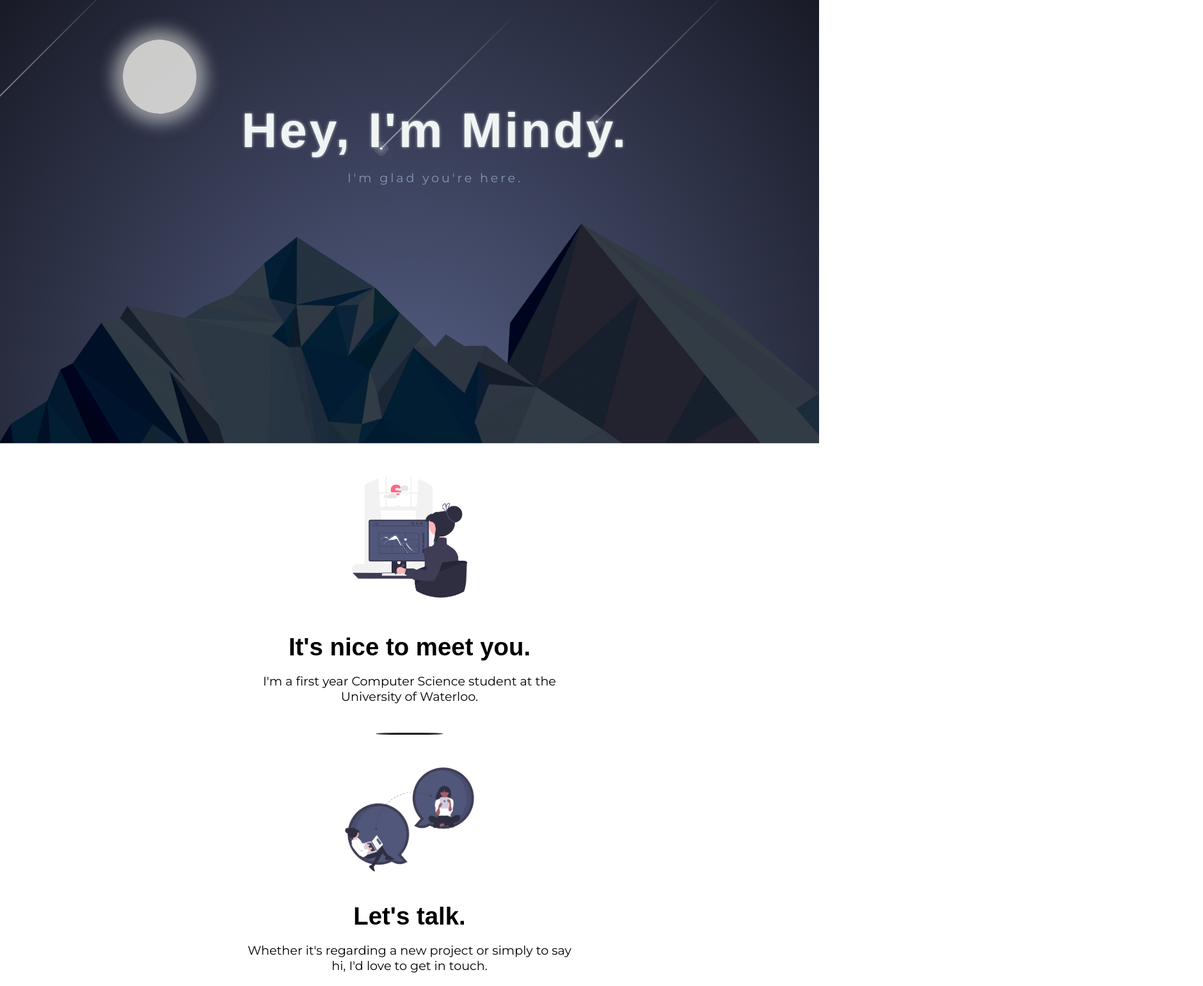
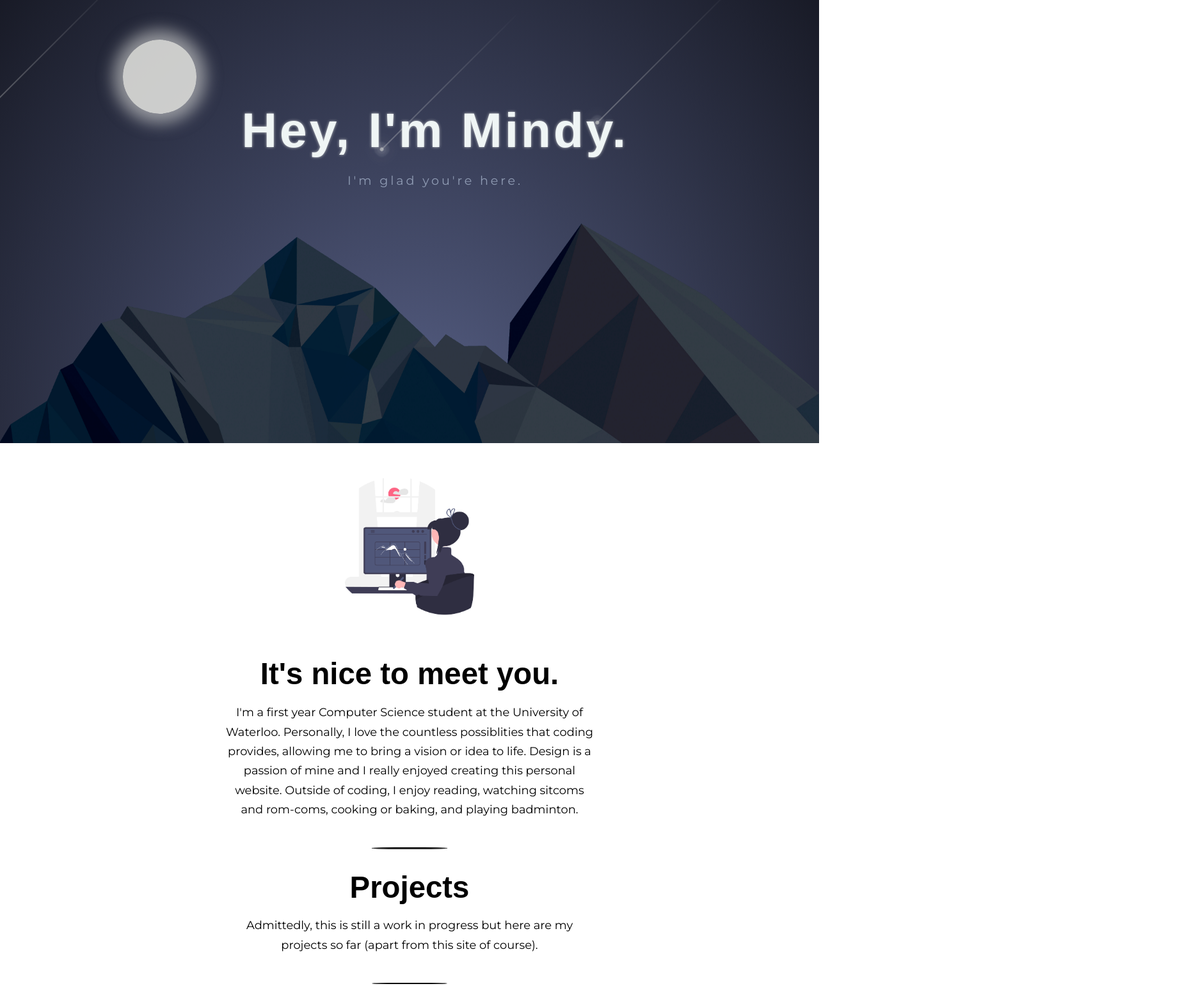
Before and after one commit to mindychxn/Mindy-Chen, a plain HTML site: page index.html in a window 1280 px wide. Shown: the part 49-1591 px from the top of the page at 64% size, 1880 px wide, since content can reach past the window. Drawn offline with Linux system fonts and the light colour scheme; a web font is replaced by a local one.

Commit message:
Updated star design and added to bio

```diff
--- a/css/styles.css
+++ b/css/styles.css
@@ -1,18 +1,17 @@
 body {
     text-align: center;
     margin: 0;
-    align-items: center;
-    overflow-x: hidden;
 }
 h1{
     font-family: 'Italiana', sans-serif;
-    font-size: 3vw;
+    font-size: 3.7vw;
     margin-bottom: 0;
 }
 p {
     font-family: 'Montserrat';
-    font-size: 1.5vw;
+    font-size: 1.4vw;
     padding-bottom: 2vw;
+    line-height: 1.7;
 }
 hr {
     width: 20%;
@@ -26,6 +25,7 @@ hr {
     background-color: #50577A;
     position: relative;
     height: 58vw;
+    overflow: hidden;
 }
 .top-container .moon {
     height: 9vw;
@@ -54,7 +54,7 @@ hr {
     margin: 0;
     font-family: montserrat;
     font-size: 1.5vw;
-    color: #8696b3;
+    color: #8f9bb3;
     letter-spacing: 0.3vw;
     text-shadow: none;
 }
@@ -66,7 +66,7 @@ hr {
 }
 .middle-container {
     padding-top: 2vw;
-    width: 40vw;
+    width: 45vw;
     margin: 0 auto;
     padding-bottom: 2vw;
 }
@@ -80,9 +80,9 @@ hr {
     border-radius: 12px;
     font-family: Italiana;
     color: #ffffff;
-    font-size: 1.75vw;
+    font-size: 1.7vw;
     background-color: #50577A;
-    padding: 1vw 9vw;
+    padding: 0.7vw 9vw;
     text-decoration: none;
     transition: background-color 0.4s 0.5ms;
     letter-spacing: 0.1rem;
@@ -121,12 +121,12 @@ span {
     position: absolute;
     top: 50%;
     left: 50%;
-    width: 4px;
-    height: 4px;
-    background: #fff;
+    width: 0.5vw;
+    height: 0.5vw;
+    background: #f3f3edce;
     border-radius: 50%;
-    box-shadow: 0 0 0 4px rgba(255,255,255,0.1),
-    0 0 0 8px rgba(255,255,255,0.1),
+    box-shadow: 0 0 2px 4px rgba(255,255,255,0.1),
+    0 0 2px 8px rgba(255,255,255,0.1),
     0 0 20px rgba(255,255,255,1);
     animation: animate 3s linear infinite;
 }
@@ -138,7 +138,7 @@ span::before {
     transform: translateY(-50%);
     width: 300px;
     height: 1px;
-    background: linear-gradient(90deg,#fff,
+    background: linear-gradient(90deg,#f3f3edce,
     transparent);
 }
 
@@ -150,7 +150,7 @@ span::before {
     }
     70%
     {
-        opacity: 1;
+        opacity: 0.5;
     }
     100%
     {
--- a/index.html
+++ b/index.html
@@ -33,16 +33,18 @@
         <div class="profile">
             <img class="avatar" src="images/avatar.png" alt="avatar">
             <h1>It's nice to meet you.</h1>
-            <p>I'm a first year Computer Science student at the University of Waterloo.</p>
+            <p>I'm a first year Computer Science student at the University of Waterloo. Personally, I love the countless possiblities that coding provides, allowing me to bring a vision or idea to life. Design is a passion of mine and I really enjoyed creating this personal website. Outside of coding, I enjoy reading, watching sitcoms and rom-coms, cooking or baking, and playing badminton.</p>
         </div>
         <hr>
         <div class="projects">
-
+            <h1>Projects</h1>
+            <p>Admittedly, this is still a work in progress but here are my projects so far (apart from this site of course).</p>
         </div>
+        <hr>
         <div class="contact">
             <img class="avatar" src="images/contact.png" alt="realtime-communication">
             <h1>Let's talk.</h1>
-            <p>Whether it's regarding a new project or simply to say hi, I'd love to get in touch.</p>
+            <p>Whether it's regarding a new project or simply to say hi, <br> I'd love to get in touch.</p>
             <a class="btn" href="mailto:mindychxn@gmail.com">Message Me</a>
         </div>
     </div>
```
